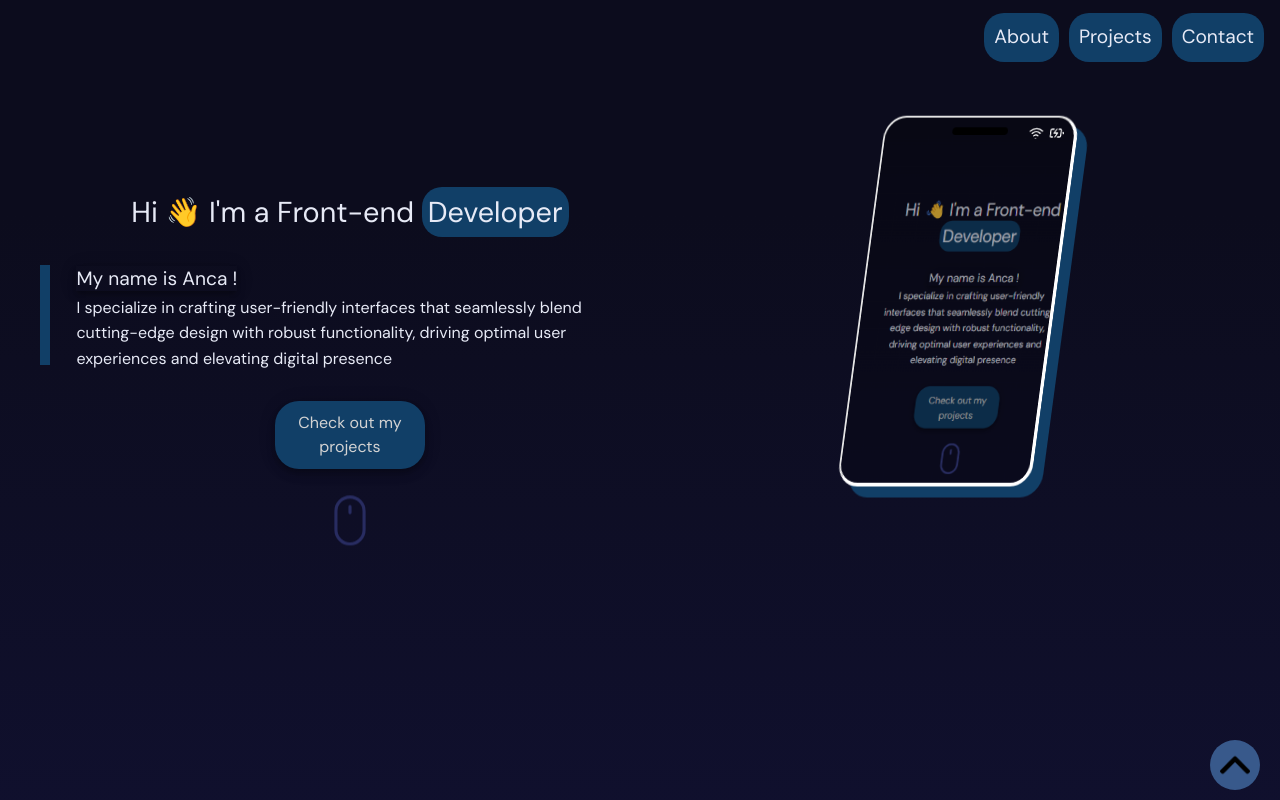
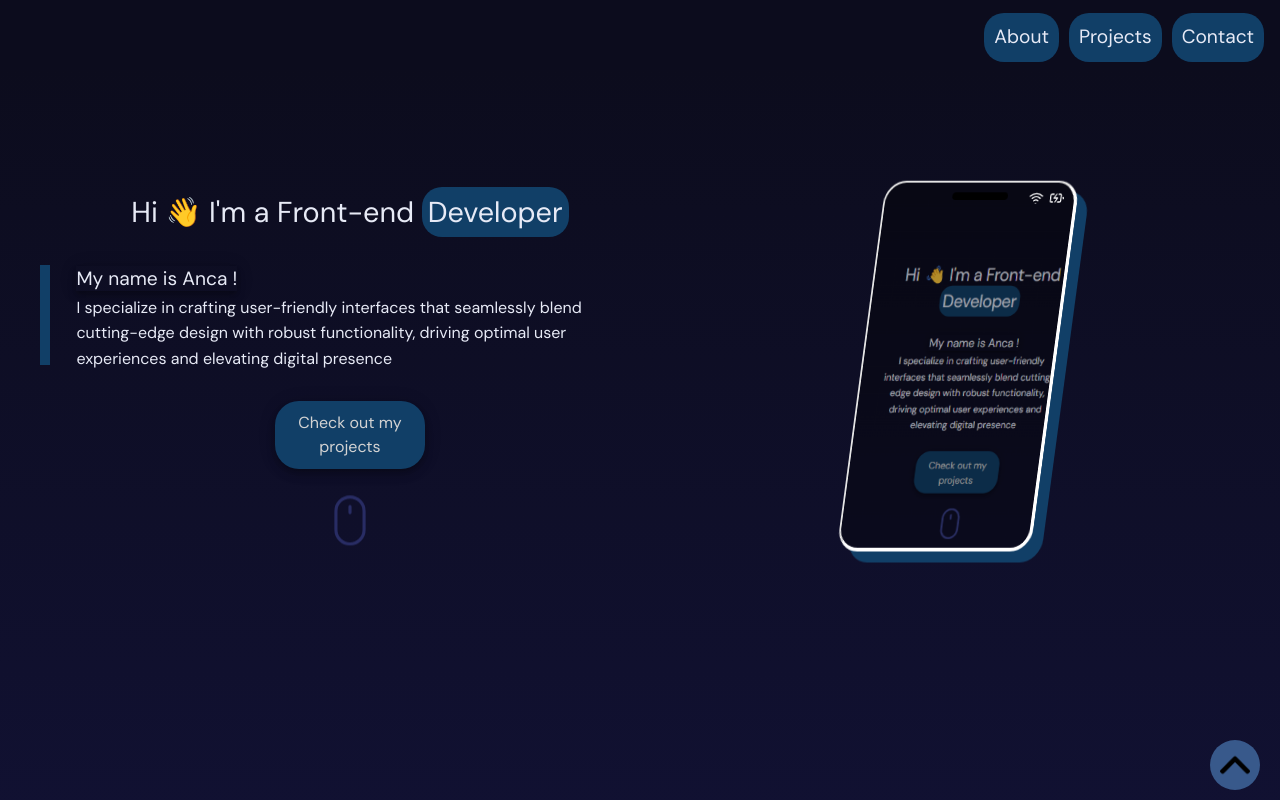
Before and after one commit to Anca200/Portfolio, a React (Vite) app: page / in a window 1280 px wide. Shown: the top 800 px of the page. Built offline with nearby package versions, Linux system fonts and the light colour scheme.

Commit message:
Update Hero.css

```diff
--- a/src/pages/Hero/Hero.css
+++ b/src/pages/Hero/Hero.css
@@ -1,6 +1,8 @@
 .hero{
     height: calc(100vh - 50px);
     background:linear-gradient(180deg, #0c0c1d, #111132);
+    position: relative;
+    overflow: hidden;
 
 }
 .imageContainer{
```
